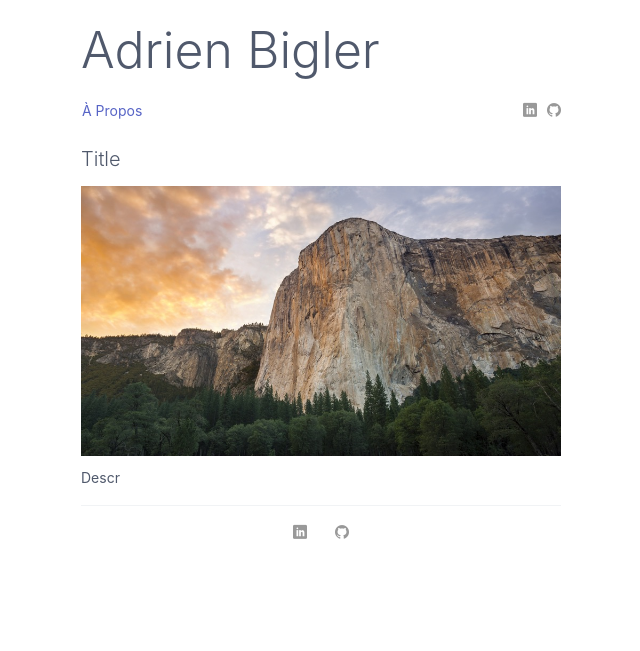
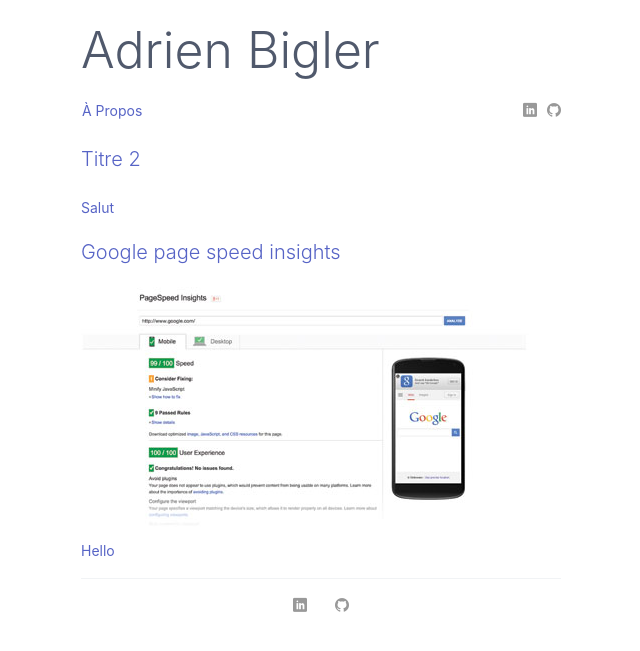
Before and after one commit to camel113/camel113.github.io, a Jekyll site: the page built from index.html, in a window 1280 px wide. Shown: the top 651 px of the page, without its empty margins (319-959 px from the left). Built offline with Jekyll 4.4.1, drawn with Linux system fonts in a browser that asks for light colours; some web fonts are replaced; the list of posts is cut into pages by our own code.

Commit message:
Single post template

```diff
--- /dev/null
+++ b/_posts/2017-05-01-google-page-speed-insights.md
@@ -0,0 +1,6 @@
+---
+layout: post
+title: Google page speed insights
+image: images/2017-05-01-google-speed-insights.jpg
+---
+Hello
--- /dev/null
+++ b/_posts/2017-05-12-hello-world.md
@@ -0,0 +1,5 @@
+---
+layout: post
+title: Titre 2
+---
+Salut
--- a/assets/styles/main.css
+++ b/assets/styles/main.css
@@ -1 +1 @@
-header a,header a:hover{color:inherit;outline:0;text-decoration:none}header .site-title{display:block;margin-top:20px}header .first-link{padding-left:0;text-transform:capitalize}.social-link{color:#999;transition:.5s}.social-link.linkedin:hover{color:#0073a4}.social-link.github{padding-right:0;padding-left:10px}.social-link.github:hover{color:#343434}.post-overview{margin-top:20px}.post-overview h1{font-size:2rem}.post-overview p{margin-top:10px}footer{border-top:1px solid #f1f3f5;margin:1.5rem 0;padding-top:1.5rem;text-align:center}footer .social-link{margin:0 7px}footer .social-link:hover{text-decoration:none}
+header a,header a:hover{color:inherit;outline:0;text-decoration:none}header .site-title{display:block;margin-top:20px}header .first-link{padding-left:0;text-transform:capitalize}.social-link{color:#999;transition:.5s}.social-link.linkedin:hover{color:#0073a4}.social-link.github{padding-right:0;padding-left:10px}.social-link.github:hover{color:#343434}.post-overview{display:block;margin-top:20px}.post-overview:hover{text-decoration:none}.post-overview h1{font-size:2rem}.post-overview p{margin-top:10px}footer{border-top:1px solid #f1f3f5;margin:1.5rem 0;padding-top:1.5rem;text-align:center}footer .social-link{margin:0 7px}footer .social-link:hover{text-decoration:none}.single-post{margin-top:20px}.single-post h1{font-size:2rem}.single-post p{margin-top:10px}
--- a/index.html
+++ b/index.html
@@ -2,9 +2,13 @@
 layout: default
 ---
 <main>
-	<article class="post-overview">
-		<h1>Title</h1>
-	  <img src="assets/images/osx-yosemite-2.jpg" class="img-responsive" alt="" />
-	  <p>Descr</p>
-	</article>
+	{% for post in site.posts %}
+		<a href="{{post.url}}" class="post-overview">
+			<article>
+				<h1>{{post.title}}</h1>
+			  <img src="{{site.url}}/{{post.image}}" class="img-responsive" alt="" />
+			  {{post.excerpt}}
+			</article>
+		</a>
+	{% endfor %}
 </main>
```
Also changed, not shown: _assets/styles/main.scss (+14 -1 lines), _layouts/post.html (added, +8 -0 lines), images/2017-05-01-google-speed-insights.jpg (added).
